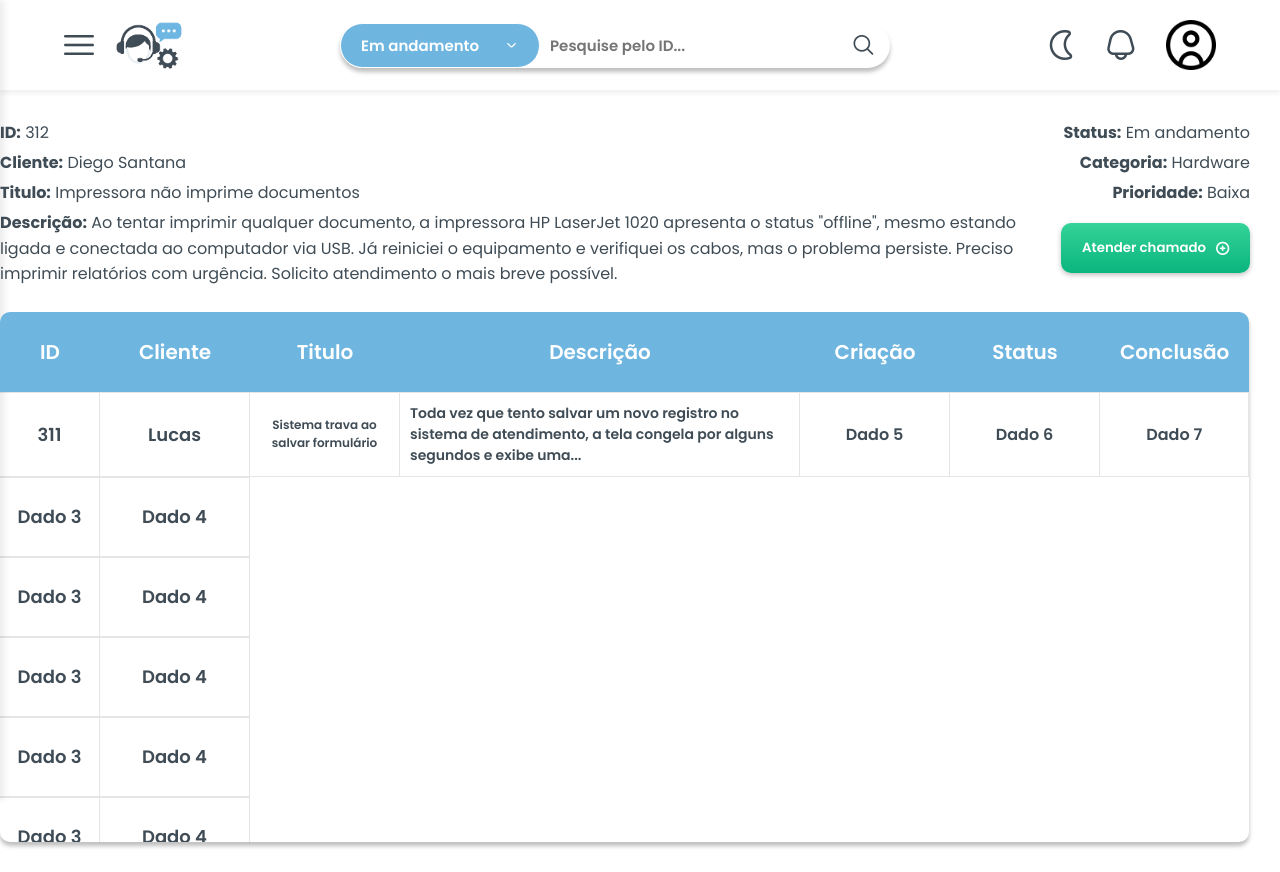
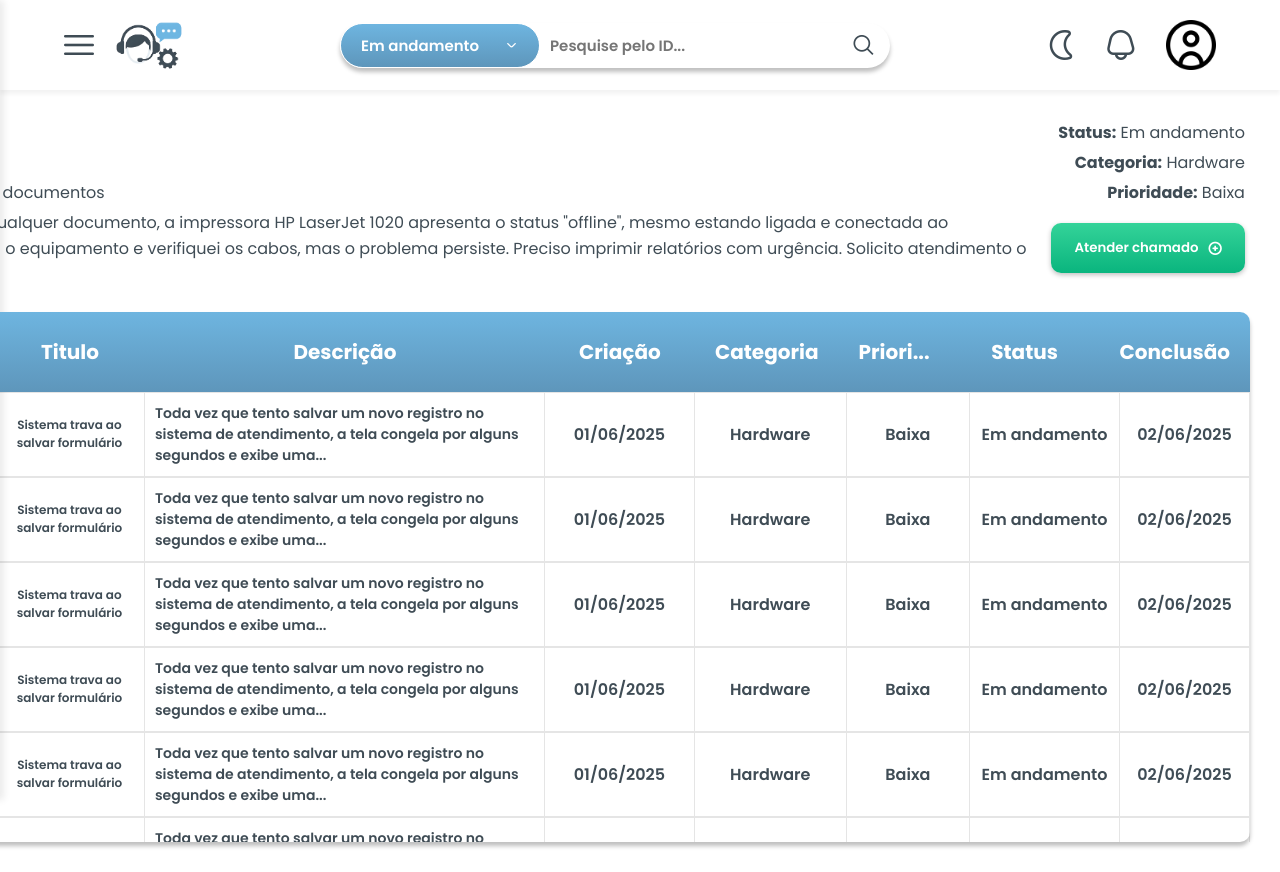
Before and after one commit to victorvlone/TechHelpDesk, a React (Vite) app in the folder TechHelpDesk/: page / in a window 1280 px wide. Built offline with nearby package versions, Linux system fonts and the light colour scheme.

Commit message:
fix: corrigir cor e tamanho da table

```diff
--- a/TechHelpDesk/src/components/ChamadoSelecionado/ChamadoSelecionado.css
+++ b/TechHelpDesk/src/components/ChamadoSelecionado/ChamadoSelecionado.css
@@ -1,5 +1,5 @@
 .chamados-container{
-    width: 1250px;
+    width: 1500px;
 }
 .chamados-content{
     width: 100%;
--- a/TechHelpDesk/src/components/Header/Header.css
+++ b/TechHelpDesk/src/components/Header/Header.css
@@ -41,7 +41,7 @@
   border-radius: 30px;
   position: absolute;
   border: 1px solid white;
-  background-color: #6eb5e0;
+  background: linear-gradient(to top, #5e96bb, var(--azul));
   color: white;
   font-weight: 600;
   cursor: pointer;
--- a/TechHelpDesk/src/components/Table/Table.css
+++ b/TechHelpDesk/src/components/Table/Table.css
@@ -26,7 +26,7 @@ table {
 }
 th {
   padding: 20px;
-  background-color: var(--azul);
+  background: linear-gradient(to top, #5e96bb, var(--azul));
   overflow: hidden;
   color: white;
   font-size: 20px;
@@ -44,8 +44,9 @@ th {
   width: 150px;
 }
 .col-conclusao {
-  width: max-content;
+  width: 130px;
 }
+.col-c
 th,
 tr {
   height: 80px;
@@ -65,7 +66,7 @@ tr:hover {
   border-radius: 10px;
 }
 tr:hover td {
-  border: none;
+  border-color: transparent;
 }
 td:nth-child(1),
 td:nth-child(2) {
@@ -78,3 +79,10 @@ td:nth-child(4) {
   text-align: left;
   font-size: 14px;
 }
+td:nth-child(6){
+  font-size: 16px;
+  padding: 0;
+}
+td:nth-child(9){
+  text-overflow: ellipsis;
+}
--- a/TechHelpDesk/src/components/Table/Table.jsx
+++ b/TechHelpDesk/src/components/Table/Table.jsx
@@ -11,6 +11,8 @@ function Table() {
             <col className="col-titulo" />
             <col className="col-descricao" />
             <col className="col-criacao" />
+            <col className="col-categoria" />
+            <col className="col-prioridade" />
             <col className="col-situacao" />
             <col className="col-conclusao" />
           </colgroup>
@@ -21,6 +23,8 @@ function Table() {
               <th>Titulo</th>
               <th>Descrição</th>
               <th>Criação</th>
+              <th>Categoria</th>
+              <th>Priori...</th>
               <th>Status</th>
               <th>Conclusão</th>
             </tr>
@@ -35,6 +39,8 @@ function Table() {
             <col className="col-titulo" />
             <col className="col-descricao" />
             <col className="col-criacao" />
+            <col className="col-categoria" />
+            <col className="col-prioridade" />
             <col className="col-situacao" />
             <col className="col-conclusao" />
           </colgroup>
@@ -47,29 +53,81 @@ function Table() {
                 Toda vez que tento salvar um novo registro no sistema de
                 atendimento, a tela congela por alguns segundos e exibe uma...
               </td>
-              <td>Dado 5</td>
-              <td>Dado 6</td>
-              <td>Dado 7</td>
+              <td>01/06/2025</td>
+              <td>Hardware</td>
+              <td>Baixa</td>
+              <td>Em andamento</td>
+              <td>02/06/2025</td>
             </tr>
             <tr>
-              <td>Dado 3</td>
-              <td>Dado 4</td>
+<td>311</td>
+              <td>Lucas</td>
+              <td>Sistema trava ao salvar formulário</td>
+              <td>
+                Toda vez que tento salvar um novo registro no sistema de
+                atendimento, a tela congela por alguns segundos e exibe uma...
+              </td>
+              <td>01/06/2025</td>
+              <td>Hardware</td>
+              <td>Baixa</td>
+              <td>Em andamento</td>
+              <td>02/06/2025</td>
             </tr>
             <tr>
-              <td>Dado 3</td>
-              <td>Dado 4</td>
+<td>311</td>
+              <td>Lucas</td>
+              <td>Sistema trava ao salvar formulário</td>
+              <td>
+                Toda vez que tento salvar um novo registro no sistema de
+                atendimento, a tela congela por alguns segundos e exibe uma...
+              </td>
+              <td>01/06/2025</td>
+              <td>Hardware</td>
+              <td>Baixa</td>
+              <td>Em andamento</td>
+              <td>02/06/2025</td>
             </tr>
             <tr>
-              <td>Dado 3</td>
-              <td>Dado 4</td>
+              <td>311</td>
+              <td>Lucas</td>
+              <td>Sistema trava ao salvar formulário</td>
+              <td>
+                Toda vez que tento salvar um novo registro no sistema de
+                atendimento, a tela congela por alguns segundos e exibe uma...
+              </td>
+              <td>01/06/2025</td>
+              <td>Hardware</td>
+              <td>Baixa</td>
+              <td>Em andamento</td>
+              <td>02/06/2025</td>
             </tr>
             <tr>
-              <td>Dado 3</td>
-              <td>Dado 4</td>
+              <td>311</td>
+              <td>Lucas</td>
+              <td>Sistema trava ao salvar formulário</td>
+              <td>
+                Toda vez que tento salvar um novo registro no sistema de
+                atendimento, a tela congela por alguns segundos e exibe uma...
+              </td>
+              <td>01/06/2025</td>
+              <td>Hardware</td>
+              <td>Baixa</td>
+              <td>Em andamento</td>
+              <td>02/06/2025</td>
             </tr>
             <tr>
-              <td>Dado 3</td>
-              <td>Dado 4</td>
+              <td>311</td>
+              <td>Lucas</td>
+              <td>Sistema trava ao salvar formulário</td>
+              <td>
+                Toda vez que tento salvar um novo registro no sistema de
+                atendimento, a tela congela por alguns segundos e exibe uma...
+              </td>
+              <td>01/06/2025</td>
+              <td>Hardware</td>
+              <td>Baixa</td>
+              <td>Em andamento</td>
+              <td>02/06/2025</td>
             </tr>
           </tbody>
         </table>
```
